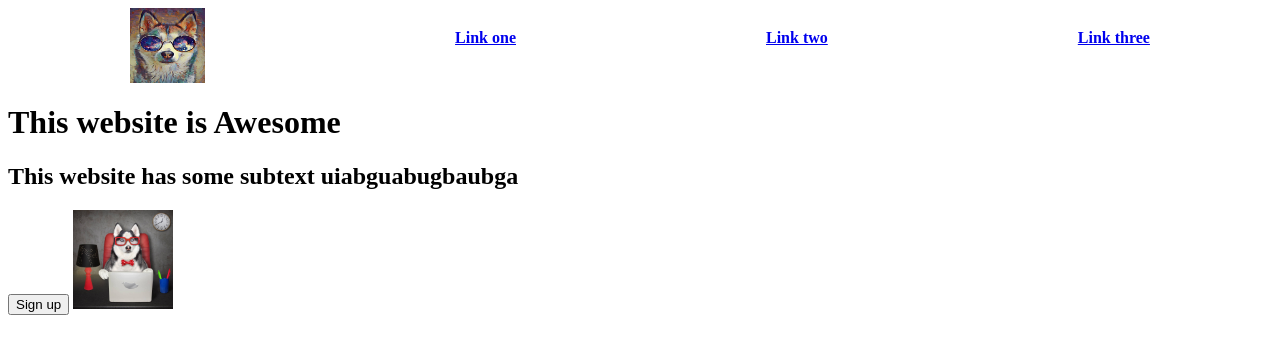
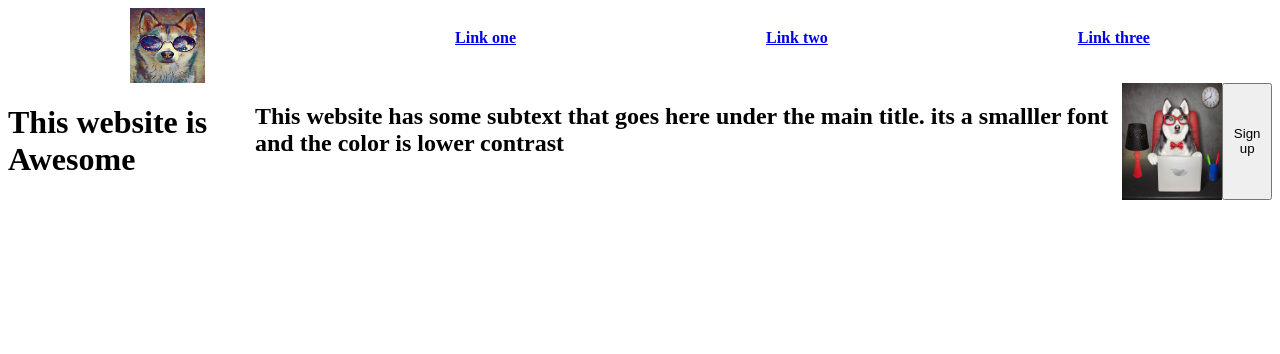
Before and after one commit to Brokenhandz/landing-page, a plain HTML site: page index.html in a window 1280 px wide. Drawn offline with Linux system fonts and the light colour scheme.

Commit message:
added text

```diff
--- a/index.html
+++ b/index.html
@@ -15,11 +15,11 @@
     <h4><a href="#">Link two</a></h4>
     <h4><a href="#">Link three</a></h4>
   </header>
-  <header class="header-two">
+  <header class="Header-two">
     <h1>This website is Awesome</h1>
-    <h2>This website has some subtext uiabguabugbaubga</h2>
+    <h2>This website has some subtext that goes here under the main title. its a smalller font and the color is lower contrast</h2>
+    <img src="huskypc.jpg" width="100px" height="auto">
     <button>Sign up</button>
-    <img src="huskypc.jpg" width="100px" height="auto">
   </header>
 </body>
 </html>
--- a/style.css
+++ b/style.css
@@ -3,3 +3,8 @@
     justify-content: center;
     gap: 250px;
 }
+
+.Header-two {
+    display: flex;
+    align-self: baseline;
+}
```
